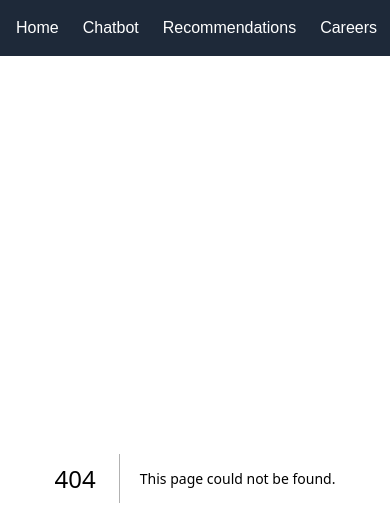
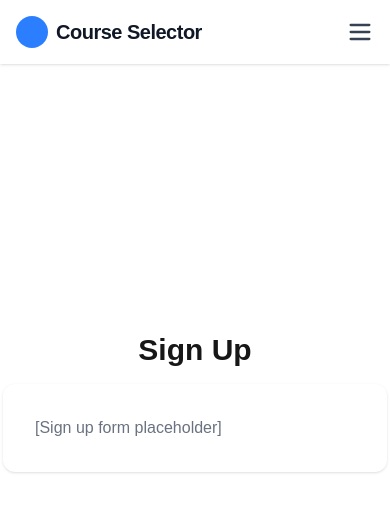
Before and after one commit to Ashmit2520/uw-course-career-ai, a Next.js app: page /signup in a window 390 px wide. Before the commit this address had no page. Shown: the top 526 px of the page. Built offline with nearby package versions, Linux system fonts and the light colour scheme.

Commit message:
Created Log In and Sign In pages.
Made the nav bar highlight page names. Made it sticky on scroll and added a hamburger menu. Made placeholders for the log in and sign-up pages.

```diff
--- a/src/app/components/NavBar.jsx
+++ b/src/app/components/NavBar.jsx
@@ -1,12 +1,91 @@
+'use client';
+import { useState } from 'react';
 import Link from 'next/link';
+import { usePathname } from 'next/navigation';
 
 export default function NavBar() {
+  const [menuOpen, setMenuOpen] = useState(false);
+  const pathname = usePathname();
+
+  const pages = [
+    { name: 'Home', href: '/' },
+    { name: 'Chatbot', href: '/chat' },
+    { name: 'Recommendations', href: '/recommendations' },
+    { name: 'Careers', href: '/careers' },
+    { name: 'Sign Up', href: '/signup' },
+    { name: 'Log In', href: '/login' }
+  ];
+
   return (
-    <nav className="flex gap-6 p-4 bg-gray-800 text-white">
-      <Link href="/" className="hover:text-blue-400">Home</Link>
-      <Link href="/chat" className="hover:text-blue-400">Chatbot</Link>
-      <Link href="/recommendations" className="hover:text-blue-400">Recommendations</Link>
-      <Link href="/careers" className="hover:text-blue-400">Careers</Link>
+    <nav className="sticky top-0 z-50 bg-white shadow flex items-center justify-between px-4 md:px-12 h-16">
+      {/* Logo and Site Name */}
+      <Link href="/" className="flex items-center gap-2 group">
+        <div className="h-8 w-8 min-w-8 min-h-8 bg-blue-500 rounded-full flex items-center justify-center text-white font-bold group-hover:brightness-90 transition"></div>
+        <span className="text-xl font-bold tracking-tight text-gray-900 group-hover:text-blue-600 transition">
+          Course Selector
+        </span>
+      </Link>
+      {/* Desktop Nav */}
+      <div className="hidden md:flex gap-6 items-center">
+        {pages.map((page) => {
+          const isActive = pathname === page.href;
+          return (
+            <Link
+              key={page.name}
+              href={page.href}
+              className={
+                `transition font-medium px-2 py-1 rounded
+                ${isActive
+                  ? 'text-blue-600 font-bold bg-blue-100'
+                  : 'text-gray-700 hover:text-blue-600'}`
+              }
+              aria-current={isActive ? 'page' : undefined}
+            >
+              {page.name}
+            </Link>
+          );
+        })}
+      </div>
+      {/* Hamburger Menu for Mobile */}
+      <div className="md:hidden flex items-center">
+        <button
+          className="text-gray-700 hover:text-blue-600 focus:outline-none"
+          onClick={() => setMenuOpen(!menuOpen)}
+          aria-label="Open menu"
+        >
+          <svg className="h-7 w-7" fill="none" stroke="currentColor" viewBox="0 0 24 24">
+            <path strokeLinecap="round" strokeLinejoin="round" strokeWidth={2}
+              d={menuOpen
+                ? "M6 18L18 6M6 6l12 12"
+                : "M4 6h16M4 12h16M4 18h16"
+              }
+            />
+          </svg>
+        </button>
+        {menuOpen && (
+          <div className="absolute top-16 right-4 w-44 bg-white rounded shadow-md flex flex-col py-2 animate-fade-in z-50">
+            {pages.map((page) => {
+              const isActive = pathname === page.href;
+              return (
+                <Link
+                  key={page.name}
+                  href={page.href}
+                  className={
+                    `px-4 py-2 rounded transition font-medium
+                    ${isActive
+                      ? 'text-blue-600 bg-blue-100 font-bold'
+                      : 'text-gray-700 hover:text-blue-600'}`
+                  }
+                  aria-current={isActive ? 'page' : undefined}
+                  onClick={() => setMenuOpen(false)}
+                >
+                  {page.name}
+                </Link>
+              );
+            })}
+          </div>
+        )}
+      </div>
     </nav>
   );
 }
--- /dev/null
+++ b/src/app/login/page.js
@@ -0,0 +1,11 @@
+export default function LoginPage() {
+  return (
+    <main className="flex flex-col items-center justify-center min-h-[80vh]">
+      <h2 className="text-3xl font-bold mb-4">Log In</h2>
+      <div className="bg-white shadow rounded-xl p-8 w-full max-w-sm">
+        {/* Login form will go here */}
+        <span className="text-gray-500">[Login form placeholder]</span>
+      </div>
+    </main>
+  );
+}
--- /dev/null
+++ b/src/app/signup/page.js
@@ -0,0 +1,11 @@
+export default function SignUpPage() {
+  return (
+    <main className="flex flex-col items-center justify-center min-h-[80vh]">
+      <h2 className="text-3xl font-bold mb-4">Sign Up</h2>
+      <div className="bg-white shadow rounded-xl p-8 w-full max-w-sm">
+        {/* Registration form will go here */}
+        <span className="text-gray-500">[Sign up form placeholder]</span>
+      </div>
+    </main>
+  );
+}
```
